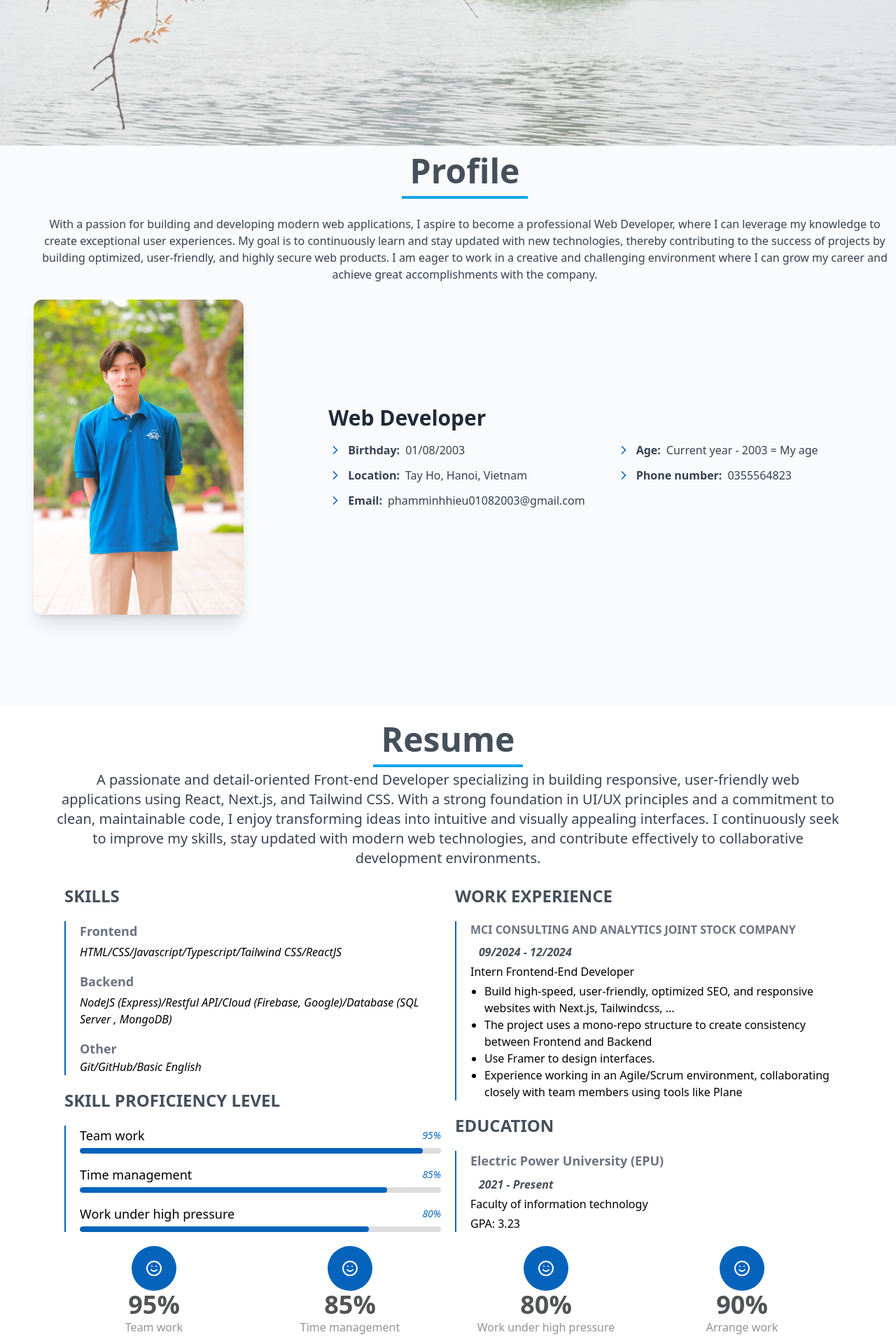
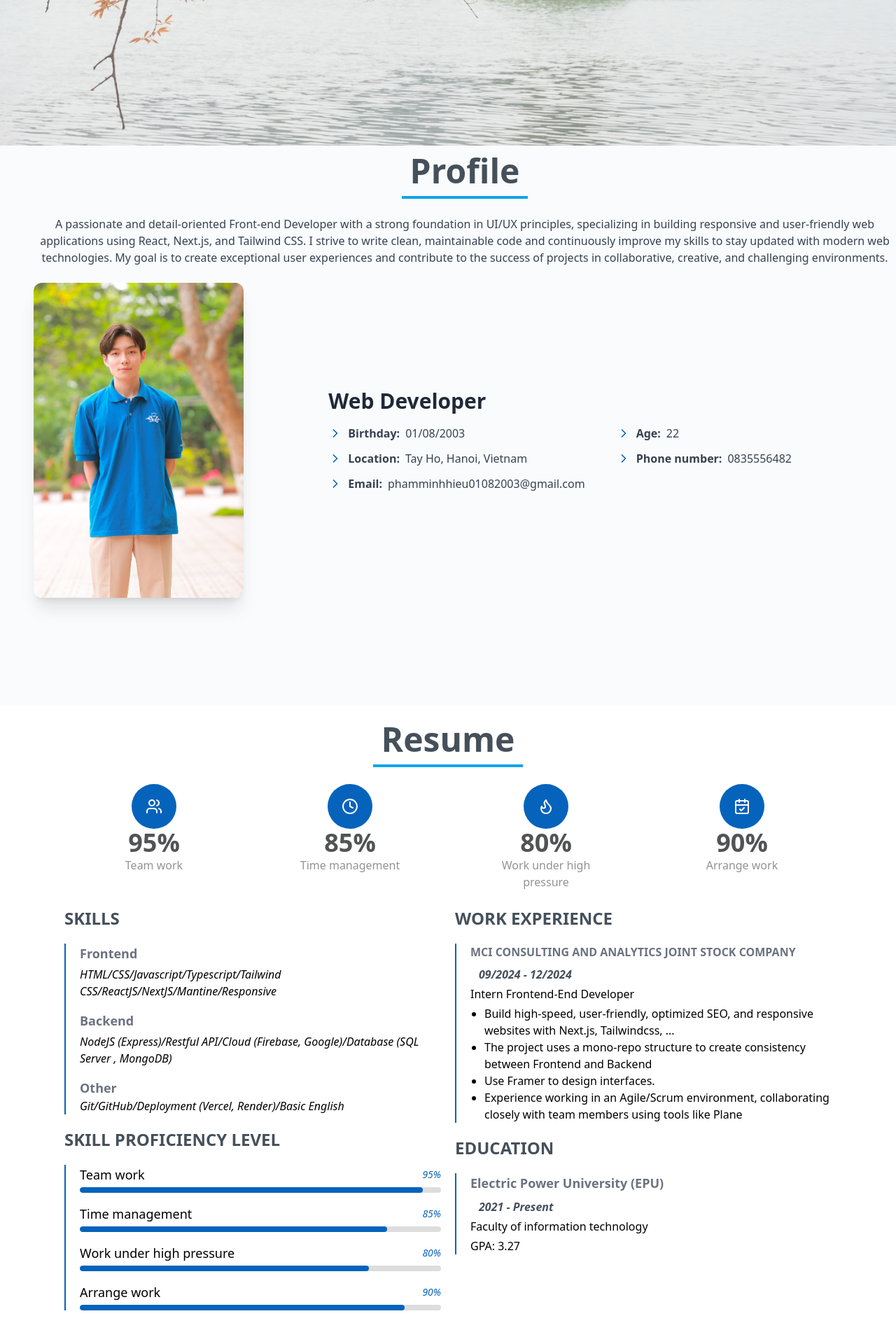
Before and after one commit to titbe/Portfolio, a Next.js app: page / in a window 1280 px wide. Shown: the part 592-2512 px from the top of the page at 70% size. Built offline with nearby package versions, Linux system fonts and the light colour scheme.

Commit message:
[Sidebar, Resume] update icon

```diff
--- a/src/app/profile/page.tsx
+++ b/src/app/profile/page.tsx
@@ -2,6 +2,7 @@ import Image from "next/image";
 import React from "react";
 import portraitPhoto from "../../../public/imgs/portrait-photo.jpg";
 import { ChevronRight } from "lucide-react";
+import { getAge } from "@/utils/common";
 
 const ProfilePage = () => {
   return (
@@ -14,14 +15,14 @@ const ProfilePage = () => {
           Profile
         </h1>
         <p className="text-base text-gray-700 text-center w-full">
-          With a passion for building and developing modern web applications, I
-          aspire to become a professional Web Developer, where I can leverage my
-          knowledge to create exceptional user experiences. My goal is to
-          continuously learn and stay updated with new technologies, thereby
-          contributing to the success of projects by building optimized,
-          user-friendly, and highly secure web products. I am eager to work in a
-          creative and challenging environment where I can grow my career and
-          achieve great accomplishments with the company.
+          A passionate and detail-oriented Front-end Developer with a strong
+          foundation in UI/UX principles, specializing in building responsive
+          and user-friendly web applications using React, Next.js, and Tailwind
+          CSS. I strive to write clean, maintainable code and continuously
+          improve my skills to stay updated with modern web technologies. My
+          goal is to create exceptional user experiences and contribute to the
+          success of projects in collaborative, creative, and challenging
+          environments.
         </p>
 
         <div className="grid grid-cols-1 md:grid-cols-3 gap-8 w-full items-start md:items-center">
@@ -85,15 +86,15 @@ const ProfilePage = () => {
                     <ChevronRight color="#0563bb" size={20} />
                     <strong>Age:</strong>
                   </div>
-                  <p>Current year - 2003 = My age</p>
+                  <p>{getAge(2003)}</p>
                 </li>
                 <li className="grid grid-cols-[auto_1fr] items-start gap-2 text-gray-700">
                   <div className="flex items-center gap-2">
                     <ChevronRight color="#0563bb" size={20} />
                     <strong>Phone number:</strong>
                   </div>
-                  <a href="tel:0355564823" className="hover:underline">
-                    0355564823
+                  <a href="tel:0835556482" className="hover:underline">
+                    0835556482
                   </a>
                 </li>
               </ul>
--- a/src/app/resume/page.tsx
+++ b/src/app/resume/page.tsx
@@ -2,7 +2,7 @@
 
 import AnimatedCounter from "@/components/AnimatedCounter";
 import SkillProgress from "@/components/SkillProgress";
-import { Smile } from "lucide-react";
+import { CalendarCheck, Clock, Flame, Users } from "lucide-react";
 import React, { useRef, useState, useEffect } from "react";
 
 const ResumePage = () => {
@@ -38,15 +38,54 @@ const ResumePage = () => {
       <h1 className="text-5xl font-bold text-[rgb(69,80,91)] border-b-4 border-sky-500 p-3 mt-12 md:mt-0">
         Resume
       </h1>
-      <p className="text-xl text-gray-700 text-center">
-        A passionate and detail-oriented Front-end Developer specializing in
-        building responsive, user-friendly web applications using React,
-        Next.js, and Tailwind CSS. With a strong foundation in UI/UX principles
-        and a commitment to clean, maintainable code, I enjoy transforming ideas
-        into intuitive and visually appealing interfaces. I continuously seek to
-        improve my skills, stay updated with modern web technologies, and
-        contribute effectively to collaborative development environments.
-      </p>
+
+      {/* Soft Skills */}
+      <div className="grid grid-cols-4 w-full mt-5">
+        <div className="flex flex-col items-center">
+          <div className="rounded-full bg-[rgb(5,99,187)] p-5">
+            <Users color="white" />
+          </div>
+          <span className="font-bold text-4xl text-[#272829CC]">
+            <AnimatedCounter endValue={95} isVisible={isVisible} />
+          </span>
+          <p className="text-[#27282980] text-center break-words max-w-[150px]">
+            Team work
+          </p>
+        </div>
+        <div className="flex flex-col items-center">
+          <div className="rounded-full bg-[rgb(5,99,187)] p-5">
+            <Clock color="white" />
+          </div>
+          <span className="font-bold text-4xl text-[#272829CC]">
+            <AnimatedCounter endValue={85} isVisible={isVisible} />
+          </span>
+          <p className="text-[#27282980] text-center break-words max-w-[150px]">
+            Time management
+          </p>
+        </div>
+        <div className="flex flex-col items-center">
+          <div className="rounded-full bg-[rgb(5,99,187)] p-5">
+            <Flame color="white" />
+          </div>
+          <span className="font-bold text-4xl text-[#272829CC]">
+            <AnimatedCounter endValue={80} isVisible={isVisible} />
+          </span>
+          <p className="text-[#27282980] text-center break-words max-w-[150px]">
+            Work under high pressure
+          </p>
+        </div>
+        <div className="flex flex-col items-center">
+          <div className="rounded-full bg-[rgb(5,99,187)] p-5">
+            <CalendarCheck color="white" />
+          </div>
+          <span className="font-bold text-4xl text-[#272829CC]">
+            <AnimatedCounter endValue={90} isVisible={isVisible} />
+          </span>
+          <p className="text-[#27282980] text-center break-words max-w-[150px]">
+            Arrange work
+          </p>
+        </div>
+      </div>
 
       <div className="grid md:grid-cols-2 gap-5 w-full px-3">
         <div className="">
@@ -58,7 +97,8 @@ const ResumePage = () => {
           <div className="border-[rgb(5,99,187)] border-l-2 pl-5">
             <h4 className="text-lg font-bold text-gray-500 mb-1">Frontend</h4>
             <p className="italic">
-              HTML/CSS/Javascript/Typescript/Tailwind CSS/ReactJS
+              HTML/CSS/Javascript/Typescript/Tailwind
+              CSS/ReactJS/NextJS/Mantine/Responsive
             </p>
             {/* <ul className="list-disc ml-5">
               <li>HTML</li>
@@ -78,7 +118,9 @@ const ResumePage = () => {
             </p>
 
             <h4 className="text-lg font-bold text-gray-500 mt-4">Other</h4>
-            <p className="italic">Git/GitHub/Basic English</p>
+            <p className="italic">
+              Git/GitHub/Deployment (Vercel, Render)/Basic English
+            </p>
           </div>
 
           <h1 className="my-5 text-[rgb(69,80,91)] text-2xl font-bold uppercase">
@@ -91,17 +133,21 @@ const ResumePage = () => {
               color="rgb(5,99,187)"
               isVisible={isVisible}
             />
-
             <SkillProgress
               label="Time management"
               percentage={85}
               color="rgb(5,99,187)"
               isVisible={isVisible}
             />
-
             <SkillProgress
               label="Work under high pressure"
               percentage={80}
+              color="rgb(5,99,187)"
+              isVisible={isVisible}
+            />
+            <SkillProgress
+              label="Arrange work"
+              percentage={90}
               color="rgb(5,99,187)"
               isVisible={isVisible}
             />
@@ -150,47 +196,8 @@ const ResumePage = () => {
               2021 - Present
             </h5>
             <p className="mb-1">Faculty of information technology</p>
-            <p className="mb-1">GPA: 3.23</p>
+            <p className="mb-1">GPA: 3.27</p>
           </div>
-        </div>
-      </div>
-
-      <div className="grid grid-cols-4 w-full">
-        <div className="flex flex-col items-center">
-          <div className="rounded-full bg-[rgb(5,99,187)] p-5">
-            <Smile color="white" />
-          </div>
-          <span className="font-bold text-4xl text-[#272829CC]">
-            <AnimatedCounter endValue={95} isVisible={isVisible} />
-          </span>
-          <p className="text-[#27282980] ">Team work</p>
-        </div>
-        <div className="flex flex-col items-center">
-          <div className="rounded-full bg-[rgb(5,99,187)] p-5">
-            <Smile color="white" />
-          </div>
-          <span className="font-bold text-4xl text-[#272829CC]">
-            <AnimatedCounter endValue={85} isVisible={isVisible} />
-          </span>
-          <p className="text-[#27282980] ">Time management</p>
-        </div>
-        <div className="flex flex-col items-center">
-          <div className="rounded-full bg-[rgb(5,99,187)] p-5">
-            <Smile color="white" />
-          </div>
-          <span className="font-bold text-4xl text-[#272829CC]">
-            <AnimatedCounter endValue={80} isVisible={isVisible} />
-          </span>
-          <p className="text-[#27282980] ">Work under high pressure</p>
-        </div>
-        <div className="flex flex-col items-center">
-          <div className="rounded-full bg-[rgb(5,99,187)] p-5">
-            <Smile color="white" />
-          </div>
-          <span className="font-bold text-4xl text-[#272829CC]">
-            <AnimatedCounter endValue={90} isVisible={isVisible} />
-          </span>
-          <p className="text-[#27282980] ">Arrange work</p>
         </div>
       </div>
     </div>
--- a/src/components/SidebarMenu.tsx
+++ b/src/components/SidebarMenu.tsx
@@ -67,7 +67,7 @@ const SidebarMenu = () => {
     <>
       {/* Toggle Button chỉ hiện ở mobile */}
       <button
-        className="fixed left-5 top-20 z-50 bg-sky-700 text-white p-2 rounded-full md:hidden"
+        className="fixed left-5 top-24 z-50 bg-sky-700 text-white p-2 rounded-full md:hidden"
         onClick={() => setIsOpen(!isOpen)}
       >
         {isOpen ? <X size={24} /> : <Menu size={24} />}
@@ -76,7 +76,7 @@ const SidebarMenu = () => {
         onClick={() => {
           scrollToSection("home");
         }}
-        className="fixed top-16 left-5 inline-flex items-center gap-2 z-50 group" // thêm group
+        className="fixed top-2 left-2 inline-flex items-center gap-2 z-50 group" // thêm group
       >
         <Image
           src="/logo.ico"
--- /dev/null
+++ b/src/utils/common.ts
@@ -0,0 +1,5 @@
+function getAge(birthYear: number) {
+  return new Date().getFullYear() - birthYear;
+}
+
+export { getAge };
```
